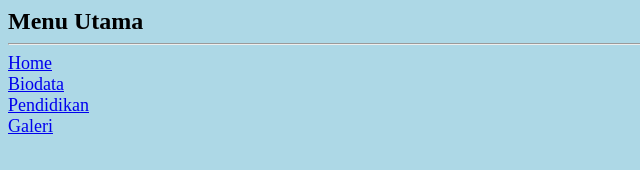
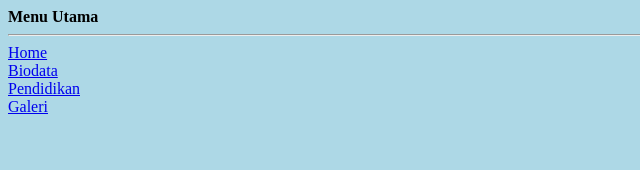
Before and after one commit to Lutfia1120/hosting-latihanframe, a plain HTML site: page fkiri.html in a window 1280 px wide. Shown: the whole page, without its empty margins (0-640 px from the left). Drawn offline with Linux system fonts and the light colour scheme.

Commit message:
Update fkiri.html

```diff
--- a/fkiri.html
+++ b/fkiri.html
@@ -6,12 +6,12 @@
     <title>kiri</title>
 </head>
 <body bgcolor="lightblue">
-    <font size="5"><b>Menu Utama</b></font>
-    <hr><font size="4">
+   <b>Menu Utama</b>
+    <hr>
           <a href="main.html" target="kanan">Home</a><br>
           <a href="biodata.html" target="kanan">Biodata</a><br>
           <a href="pendidikan.html" target="kanan">Pendidikan</a><br>
           <a href="galeri.html" target="kanan">Galeri</a><br>
-        </font>
+
 </body>
 </html>
```
